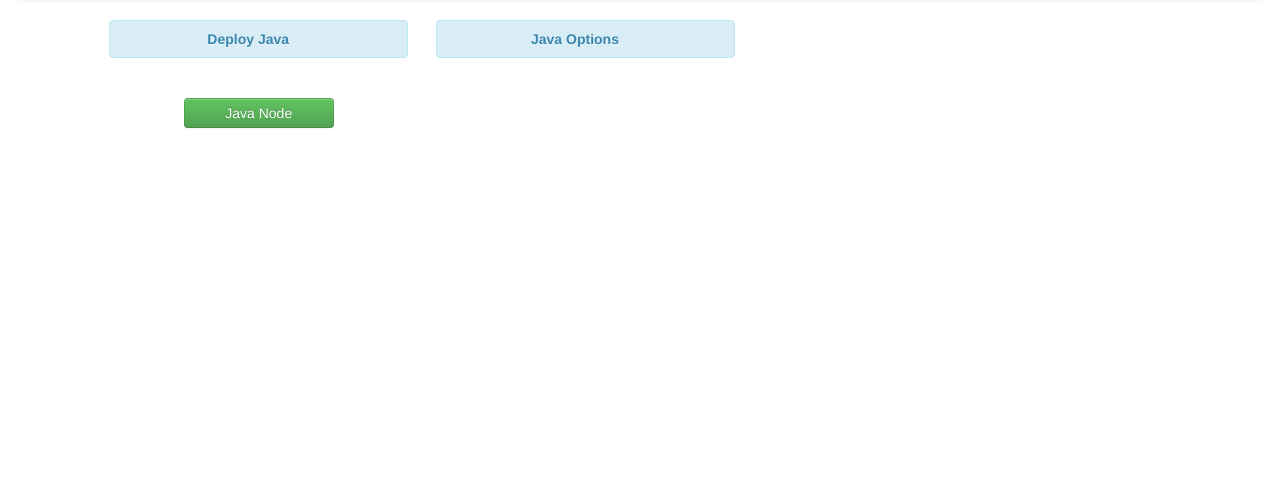
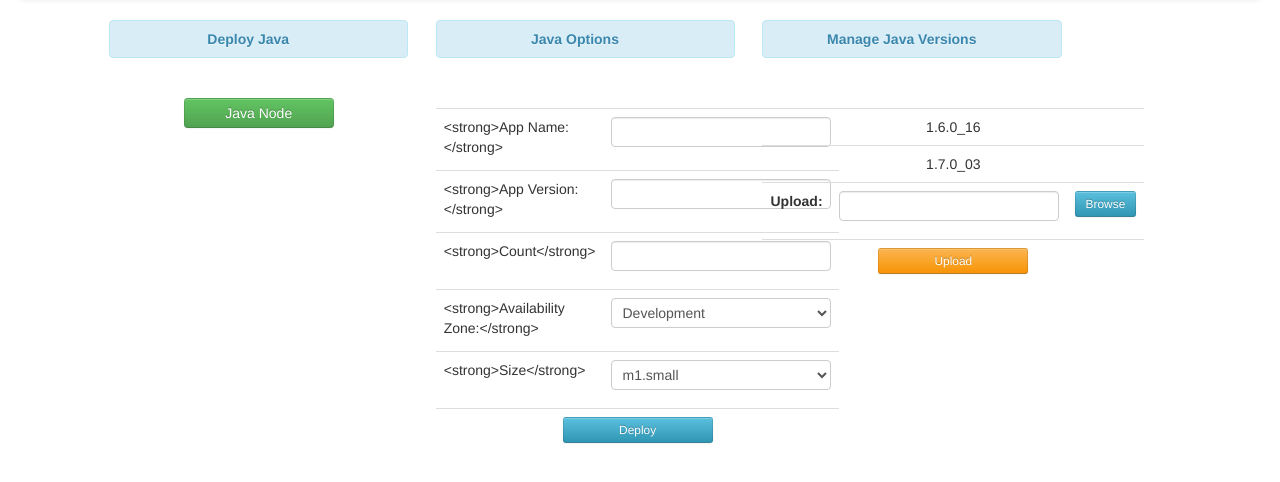
Before and after one commit to bcarpio/awsdeploy, a Flask app: page /aws/deploy/java in a window 1280 px wide. Shown: the part 42-524 px from the top of the page. Run offline with Flask 2, Linux system fonts and the light colour scheme; parts of the project's set-up code (start-up, migrations or seed data) failed here and were passed over; some libraries are stand-ins or nearby versions.

Commit message:
added java deployment

```diff
--- a/awsdeploy/config.py
+++ b/awsdeploy/config.py
@@ -84,3 +84,7 @@ def puppet_enc(region):
     if region == 'us-east-1':
         host = ['10.201.2.112','10.201.4.103','10.201.6.17']
     return {'database' : database, 'collection' : collection, 'meta_collection' : meta_collection, 'host' : host}
+
+def aws_instance_types():
+    aws_instance_types = ['m1.small', 'm1.medium', 'm1.large', 'm1.xlarge', 'm3.xlarge', 'm3.2xlarge', 'm2.xlarge', 'm2.2xlarge', 'm2.4xlarge', 'c1.medium', 'c1.xlarge']
+    return aws_instance_types
--- a/flask/nibiru/aws_instance.py
+++ b/flask/nibiru/aws_instance.py
@@ -56,7 +56,7 @@ def instance_events(region=None):
 
 
 def change_instance_type(region=None,instance_id=None,instanceType=None):
-    aws_instance_types = ['m1.small', 'm1.medium', 'm1.large', 'm1.xlarge', 'm3.xlarge', 'm3.2xlarge', 'm2.xlarge', 'm2.2xlarge', 'm2.4xlarge', 'c1.medium', 'c1.xlarge']
+    aws_instance_types = config.aws_instance_types()
     if instanceType in aws_instance_types:
         creds = config.get_ec2_conf()
         conn = connect_to_region(region, aws_access_key_id=creds['AWS_ACCESS_KEY_ID'], aws_secret_access_key=creds['AWS_SECRET_ACCESS_KEY'])
--- /dev/null
+++ b/flask/nibiru/forms.py
@@ -0,0 +1,8 @@
+from wtforms import Form, BooleanField, TextField, PasswordField, SelectField, validators
+
+class java_deployment(Form):
+    appname = TextField('<strong>App Name:</strong>', [validators.Length(min=4, max=25),validators.Required()])
+    version = TextField('<strong>App Version:</strong>', [validators.Length(min=5, max=35),validators.Required()])
+    count = TextField('<strong>Count</strong>', [validators.Length(min=1, max=2),validators.Required()])
+    size = SelectField('<strong>Size</strong>', choices=[('m1.small', 'm1.small'),('m1.medium','m1.medium'),('m1.large','m1.large'),('m1.xlarge','m1.xlarge')])
+    az = SelectField('<strong>Availability Zone:</strong>', choices=[('dev','Development'),('qa','QA'),('usw2a','us-west-2a'),('usw2b','us-west-2b'),('use1a','us-east-1a'),('use1c','us-east-1c')])
--- /dev/null
+++ b/flask/nibiru/templates/_formhelpers.html
@@ -0,0 +1,15 @@
+{% macro render_field(field) %}
+<tr>
+  <td>{{ field.label }}</td>
+  <td>{{ field(**kwargs)|safe }}</td>
+</tr>
+  {% if field.errors %}
+  <dd>
+    <ul class=errors>
+    {% for error in field.errors %}
+      <li>{{ error }}</li>
+    {% endfor %}
+    </ul>
+  {% endif %}
+  </dd>
+{% endmacro %}
--- a/flask/nibiru/templates/aws_deploy_java.html
+++ b/flask/nibiru/templates/aws_deploy_java.html
@@ -15,7 +15,60 @@
     </div>
     <p>
     <BR>
+    	{% from "_formhelpers.html" import render_field %}
+		<form method=post action="/aws/deploy/java">
+		  <table class="table">
+		    {{ render_field(form.appname) }}
+		    {{ render_field(form.version) }}
+		    {{ render_field(form.count) }}
+		    {{ render_field(form.az) }}
+		    {{ render_field(form.size) }}
+		   <tr>
+		   	<td colspan="2"><center><input type=submit class="btn btn-info btn-small" style="width: 150px" value="Deploy"></center></td>
+		   </tr>
+		  </table>
 
+
+</form>
+
+
+
+
+    </div>
+   <div class="span3" align="center">
+    <div class="alert alert-info">
+    <strong>Manage Java Versions</strong>
+    </div>
+    <p>
+    <BR>
+    	<table class="table">
+    		<tr>
+    			<td colspan="3">
+    				<center>
+    				1.6.0_16
+    				</center>
+    			</td>
+    		</tr>
+    		<tr>
+    			<td colspan="3">
+    				<center>
+    				1.7.0_03
+    				</center>
+    			</td>
+    		</tr>
+    		<tr>
+    			<td><strong>Upload:</strong></td>
+    			<td><input type="text" name="upload_java"</td>
+    			<td><a class="file_browse" href="#"><button class="btn btn-info btn-small" type="button">Browse</button></a></td>
+    		</tr>
+    		<tr>
+    			<td colspan="3">
+    				<center>
+    				<a class="upload_java" href="#"><button class="btn btn-warning btn-small" type="button" style="width: 150px">Upload</button></a>
+    				</center>
+    			</td>
+    		</tr>
+    	</table>
 
     </div>
 
--- a/flask/nibiru/templates/puppet_enc_edit.html
+++ b/flask/nibiru/templates/puppet_enc_edit.html
@@ -21,7 +21,7 @@
     <strong>Puppet Classes</strong>
     </div>
     <p>
-
+    	 {% if 'classes' in node_info ['enc'] %}
     	<table class="table">
     		<tbody>
 			{% for class in node_info['enc']['classes'] %}
@@ -36,7 +36,7 @@
     		</tr>
 			</tbody>
 		</table>
-
+		{% endif %}
 	</div>
 
 	<div class="span3">
--- a/flask/nibiru/views.py
+++ b/flask/nibiru/views.py
@@ -13,6 +13,7 @@ import elastic_ips
 import aws_instance
 import elastic_load_balancers
 import puppet_enc
+import forms
 from nibiru import app
 
 #### Home Page
@@ -79,8 +80,9 @@ def aws_app_route_delete_elastic_ip(region=None,ip=None):
 
 @app.route('/aws/instances/<region>/')
 def aws_app_route_instance_list(region=None):
+    aws_instance_types = config.aws_instance_types()
     instance_list = aws_instance.instance_list(region=region)
-    return render_template('instances.html', instance_list=instance_list, region=region)
+    return render_template('instances.html', instance_list=instance_list, region=region, aws_instance_types=aws_instance_types)
 
 @app.route('/aws/instances/<region>/delete/<hostname>')
 def aws_app_route_delete_instances_node(region=None,hostname=None):
@@ -117,9 +119,25 @@ def aws_app_route_elastic_load_balancers(region=None):
 
 #### Aws Deployment Tasks
 
-@app.route('/aws/deploy/java')
+@app.route('/aws/deploy/result/<list>')
+def aws_app_route_deploy_result(list=None):
+    list = list.split(',')
+    return render_template('deploy_result.html', list=list)
+
+@app.route('/aws/deploy/java', methods=['GET', 'POST'])
 def aws_app_route_deploy_java():
-    return render_template('aws_deploy_java.html')
+    form = forms.java_deployment(request.form)
+    if request.method == 'POST' and form.validate():
+        appname = form.appname.data
+        version = form.version.data
+        count = form.count.data
+        size = form.size.data
+        az = form.az.data
+        list = app_deploy_generic(appname=appname, version=version, az=az, count=count, puppetClass=('java','nodejs'), size=size, dmz='pri')
+        list = ",".join(list)
+        return redirect(url_for('aws_app_route_deploy_result', list=list))
+    return render_template('aws_deploy_java.html', form=form)
+
 
 #### Puppet ENC
 
```
Also changed, not shown: flask/nibiru/templates/deploy_result.html (added, +14 -0 lines), flask/nibiru/templates/instances.html (+3 -4 lines).
